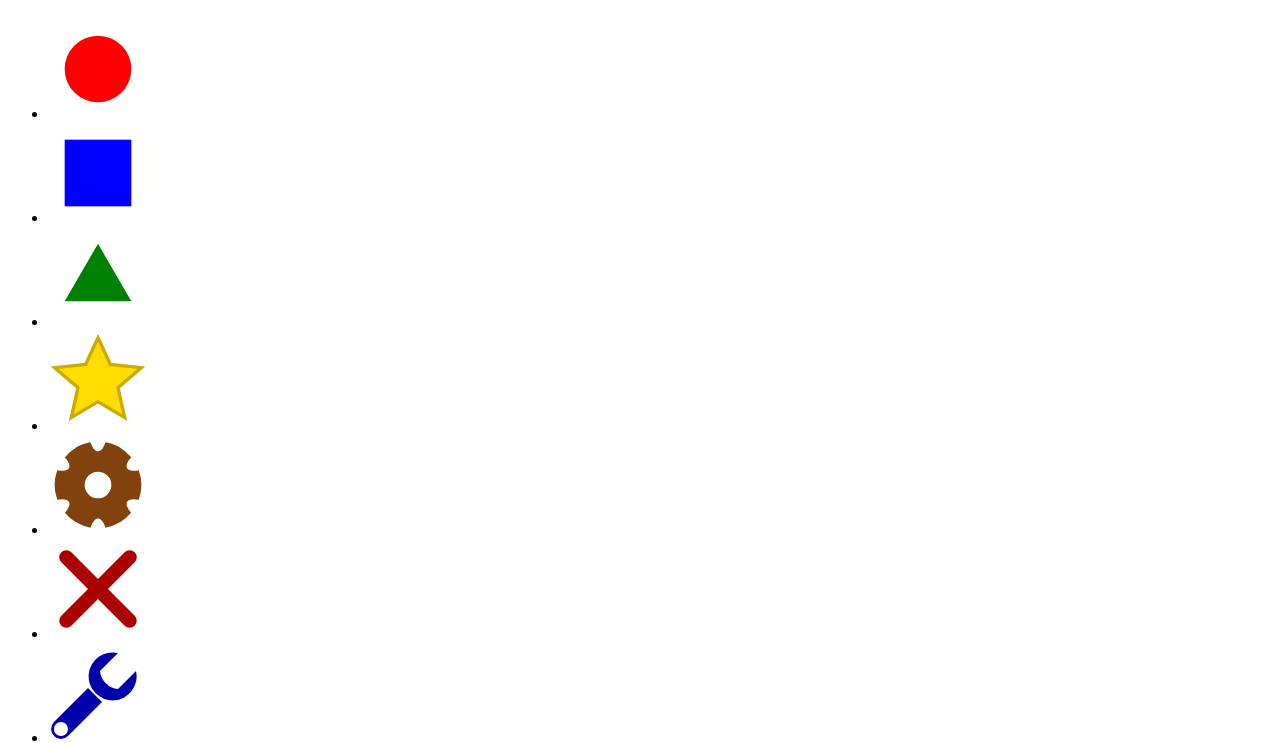
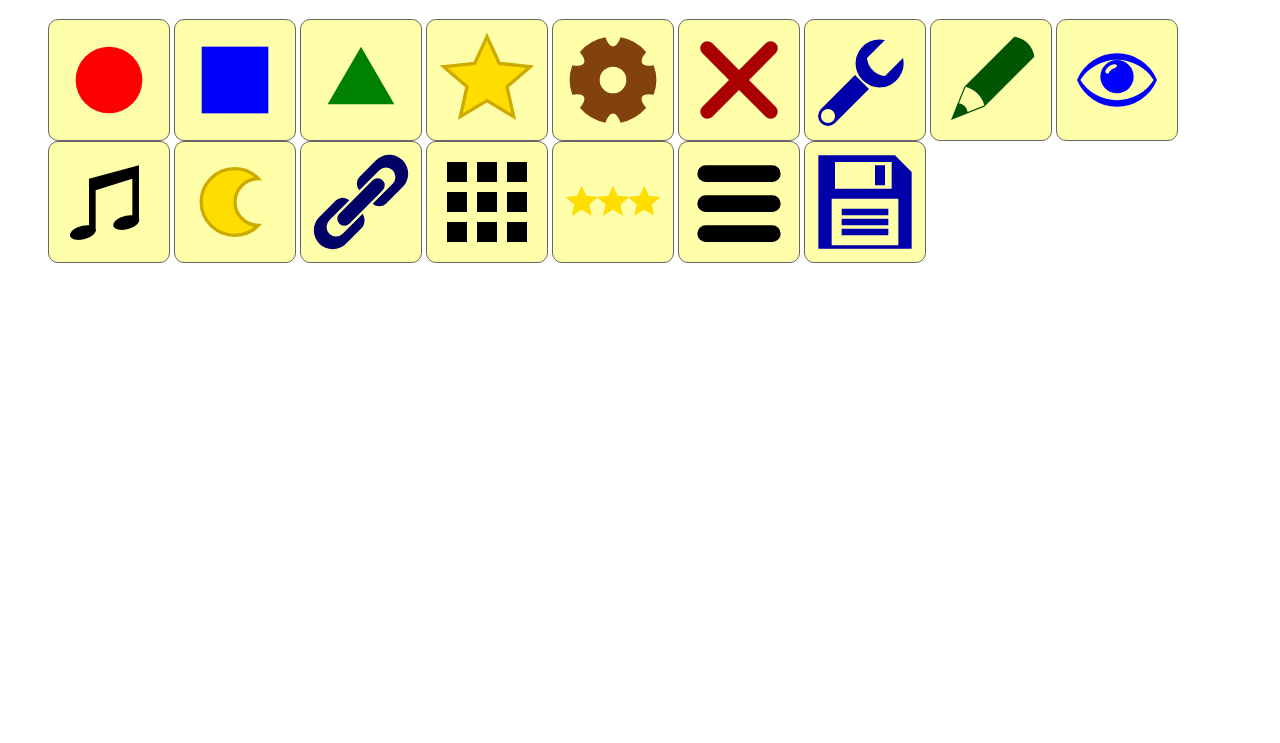
Before and after one commit to pesasa/memorygame, a plain HTML site: page index.html in a window 1280 px wide. Shown: the part 61-804 px from the top of the page. Drawn offline with Linux system fonts and the light colour scheme.

Commit message:
Card outlook

```diff
--- a/index.html
+++ b/index.html
@@ -3,93 +3,126 @@
     <head>
         <title>Memorygame</title>
         <meta charset="utf-8">
+        <link rel="stylesheet" type="text/css" media="all" href="style.css">
     </head>
     <body>
         <h1>Memorygame</h1>
         <div class="gamearea">
         </div>
-        <ul>
+        <ul class="cardlist">
             <li>
+                <div class="memorygame-card">
                     <svg xmlns="http://www.w3.org/2000/svg" version="1.1" width="100" height="100" viewBox="0 0 30 30" class="memorycard-circle">
                         <circle fill="red" stroke="none" cx="15" cy="15" r="10"></circle>
                     </svg>
+                </div>
             </li>
             <li>
+                <div class="memorygame-card">
                     <svg xmlns="http://www.w3.org/2000/svg" version="1.1" width="100" height="100" viewBox="0 0 30 30" class="memorycard-rectangle">
                         <rect fill="blue" stroke="none" x="5" y="5" width="20" height="20"></rect>
                     </svg>
+                </div>
             </li>
             <li>
+                <div class="memorygame-card">
                     <svg xmlns="http://www.w3.org/2000/svg" version="1.1" width="100" height="100" viewBox="0 0 30 30" class="memorycard-triangle">
                         <path fill="green" stroke="none" d="M15 5 l10 17.3 h-20z"></path>
                     </svg>
+                </div>
             </li>
             <li>
+                <div class="memorygame-card">
                     <svg xmlns="http://www.w3.org/2000/svg" version="1.1" width="100" height="100" viewBox="0 0 30 30" class="memorycard-star">
                         <path style="stroke: #ca0; fill: #fd0;" d="M15 2 l3.7 8 l9.3 1 l-7 6 l2 9 l-8 -4.8 l-8 4.8 l2 -9 l-7 -6 l9.3 -1z"></path>
                     </svg>
+                </div>
             </li>
             <li>
+                <div class="memorygame-card">
                     <svg xmlns="http://www.w3.org/2000/svg" version="1.1" width="100" height="100" viewBox="0 0 30 30" class="memorycard-gear">
                         <path style="stroke: none; fill: #81420E;" d="M17.26 2.2 a13 13 0 0 1 7.7 4.44 a3 8 60 0 0 2.256 3.91 a13 13 0 0 1 0 8.89 a3 8 120 0 0 -2.256 3.91 a13 13 0 0 1 -7.7 4.44 a3 8 0 0 0 -4.52 0 a13 13 0 0 1 -7.7 -4.44 a3 8 60 0 0 -2.256 -3.91 a13 13 0 0 1 0 -8.89 a3 8 120 0 0 2.256 -3.91 a13 13 0 0 1 7.7 -4.44 a3 8 0 0 0 4.52 0 M15 11 a4 4 0 0 0 0 8 a4 4 0 0 0 0 -8 z"></path>
                     </svg>
+                </div>
             </li>
             <li>
+                <div class="memorygame-card">
                     <svg xmlns="http://www.w3.org/2000/svg" version="1.1" width="100" height="100" viewBox="0 0 30 30" class="memorycard-cross">
                         <path style="stroke: none; fill: #a00;" d="M4 7 a1.5 1.5 0 0 1 3 -3 l8 8 l8 -8 a1.5 1.5 0 0 1 3 3 l-8 8 l8 8 a1.5 1.5 0 0 1 -3 3 l-8 -8 l-8 8 a1.5 1.5 0 0 1 -3 -3 l8 -8 l-8 -8 z"></path>
                     </svg>
+                </div>
             </li>
             <li>
+                <div class="memorygame-card">
                     <svg xmlns="http://www.w3.org/2000/svg" version="1.1" width="100" height="100" viewBox="0 0 50 50" class="memorycard-wrench">
                         <path style="stroke: none; fill: #00a;" d="M35 5 a12 12 0 1 0 9 9 l-9 9 a10 10 0 0 1 -9 -9 l9 -9z m-15 17.5 l-17 17 a2 2 0 0 0 7 7 l17 -17z m-16 18 a2 2 0 0 1 5 5 a2 2 0 0 1 -5 -5z"></path>
                     </svg>
+                </div>
             </li>
             <li>
+                <div class="memorygame-card">
                     <svg xmlns="http://www.w3.org/2000/svg" version="1.1" width="100" height="100" viewBox="0 0 30 30" class="memorycard-pencil">
                         <path style="stroke: none; fill: #050;" d="M3 27 l10 -4 l15 -15 a7 7 0 0 0 -6 -6 l-15 15z m5 -2.4 a3 3 0 0 0 -2.6 -2.6 l2 -5 a8 8 0 0 1 5.6 5.6 z"></path>
                     </svg>
+                </div>
             </li>
             <li>
+                <div class="memorygame-card">
                     <svg xmlns="http://www.w3.org/2000/svg" version="1.1" width="100" height="100" viewBox="0 0 30 30" class="memorycard-eye">
                         <path style="stroke: none; fill: blue;" d="M3 15 a13 13 0 0 0 24 0 a13 13 0 0 0 -24 0z m1 0 a13 13 0 0 1 22 0 a13 13 0 0 1 -22 0z m6 -1 a5 5 0 0 0 10 0 a5 5 0 0 0 -10 0z m1.5 -1.6 a3 3 0 0 1 3 -2.1 a2 0.8 0 0 1 0 1 a3 3 0 0 0 -1.8 1.2 a0.5 0.5 0 0 1 -1.16 0z"></path>
                     </svg>
+                </div>
             </li>
             <li>
+                <div class="memorygame-card">
                     <svg xmlns="http://www.w3.org/2000/svg" version="1.1" width="100" height="100" viewBox="0 0 30 30" class="memorycard-music">
                         <path style="stroke: none;" d="M11 23 a4 2 -15 1 1 -2 -1 l0 -14 l15 -4 l0 16 a4 2 -15 1 1 -2 -1 l0 -11 l-11 3.5z"></path>
                     </svg>
+                </div>
             </li>
             <li>
+                <div class="memorygame-card">
                     <svg xmlns="http://www.w3.org/2000/svg" version="1.1" width="100" height="100" viewBox="0 0 30 30" class="memorycard-moon">
                         <path style="stroke: #ca0; fill: #fd0;" d="M22 8 a10 10 0 1 0 0 14 a7 7 0 0 1 0 -14z"></path>
                     </svg>
+                </div>
             </li>
             <li>
+                <div class="memorygame-card">
                     <svg xmlns="http://www.w3.org/2000/svg" version="1.1" width="100" height="100" viewBox="0 0 30 30" class="memorycard-link">
                         <path style="stroke: none; fill: #006;" d="M14.5 11.5 a3 3 0 0 1 0 -4 l5 -5 a4 4 0 0 1 8 8 l-5 5 a3 3 0 0 1 -4 0 l6 -6 a2 2 0 0 0 -4 -4z m4 -3 a2 2 0 0 1 3 3 l-10 10 a2 2 0 0 1 -3 -3z m-3 10 a4 4 0 0 1 0 4 l-5 5 a3 3 0 0 1 -8 -8 l5 -5 a3 3 0 0 1 4 0 l-6 6 a2 2 0 0 0 4 4z"></path>
                     </svg>
+                </div>
             </li>
             <li>
+                <div class="memorygame-card">
                     <svg xmlns="http://www.w3.org/2000/svg" version="1.1" width="100" height="100" viewBox="0 0 30 30" class="memorycard-grid">
                         <path style="stroke: none; fill: black;" d="M3 3 l6 0 l0 6 l-6 0z m9 0 l6 0 l0 6 l-6 0z m9 0 l6 0 l0 6 l-6 0z m-18 9 l6 0 l0 6 l-6 0z m9 0 l6 0 l0 6 l-6 0z m9 0 l6 0 l0 6 l-6 0z m-18 9 l6 0 l0 6 l-6 0z m9 0 l6 0 l0 6 l-6 0z m9 0 l6 0 l0 6 l-6 0z"></path>
                     </svg>
+                </div>
             </li>
             <li>
+                <div class="memorygame-card">
                     <svg xmlns="http://www.w3.org/2000/svg" version="1.1" width="100" height="100" viewBox="0 0 80 80" class="memorycard-stars">
                         <path style="stroke: none; fill: #fd0;" d="M15 27 l3.7 8 l9.3 1 l-7 6 l2 9 l-8 -4.8 l-8 4.8 l2 -9 l-7 -6 l9.3 -1z"></path>
                         <path style="stroke: none; fill: #fd0;" d="M40 27 l3.7 8 l9.3 1 l-7 6 l2 9 l-8 -4.8 l-8 4.8 l2 -9 l-7 -6 l9.3 -1z"></path>
                         <path style="stroke: none; fill: #fd0;" d="M65 27 l3.7 8 l9.3 1 l-7 6 l2 9 l-8 -4.8 l-8 4.8 l2 -9 l-7 -6 l9.3 -1z"></path>
                     </svg>
+                </div>
             </li>
             <li>
+                <div class="memorygame-card">
                     <svg xmlns="http://www.w3.org/2000/svg" version="1.1" width="100" height="100" viewBox="0 0 30 30" class="memorycard-menu">
                         <path style="stroke: none; fill: black;" d="M5 4 l20 0 a2.5 2.5 0 0 1 0 5 l-20 0 a2.5 2.5 0 0 1 0 -5z m0 9 l20 0 a2.5 2.5 0 0 1 0 5 l-20 0 a2.5 2.5 0 0 1 0 -5z m0 9 l20 0 a2.5 2.5 0 0 1 0 5 l-20 0 a2.5 2.5 0 0 1 0 -5z"></path>
                     </svg>
+                </div>
             </li>
             <li>
+                <div class="memorygame-card">
                     <svg xmlns="http://www.w3.org/2000/svg" version="1.1" width="100" height="100" viewBox="0 0 30 30" class="memorycard-disk">
                         <path style="stroke: none; fill: #00a;" d="M1 1 l23 0 l5 5 l0 23 l-28 0z m5 2 l0 8 l17 0 l0 -8z m12 1 l3 0 l0 6 l-3 0z m-13 10 l0 14 l20 0 l0 -14z m3 3 l14 0 l0 2 l-14 0z m0 3 l14 0 l0 2 l-14 0z m0 3 l14 0 l0 2 l-14 0z"></path>
                     </svg>
+                </div>
             </li>
         </ul>
     </body>
--- /dev/null
+++ b/style.css
@@ -0,0 +1,20 @@
+/*********************
+ * Memory game css
+ *********************/
+
+.cardlist {
+    list-style: none;
+}
+
+.cardlist li {
+    display: inline-block;
+}
+
+.memorygame-card {
+    border: 1px solid #666;
+    background-color: #ffa;
+    width: 100px;
+    height: 100px;
+    border-radius: 10px;
+    padding: 10px;
+}
```
Lines whose indentation alone changed are shown as unchanged.
